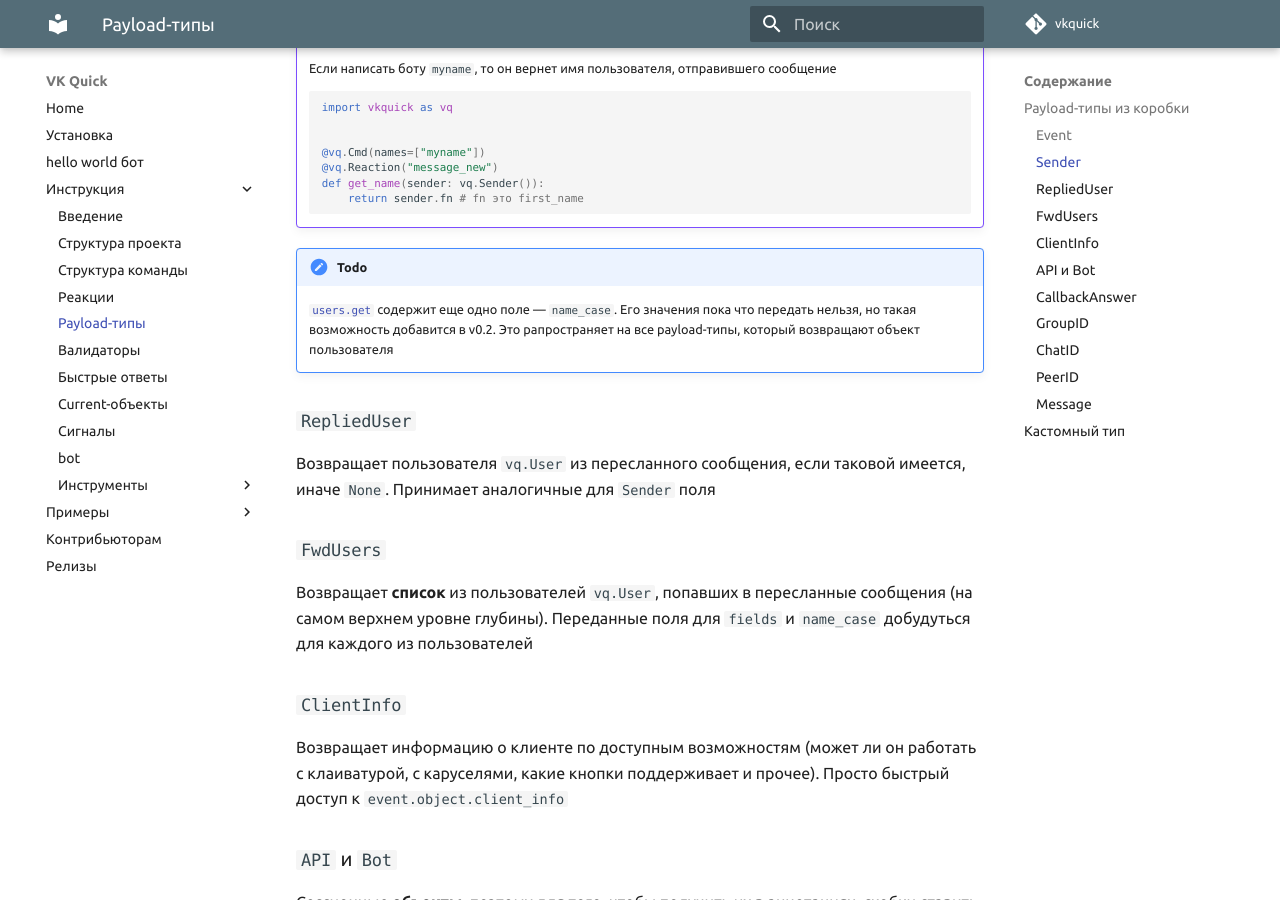
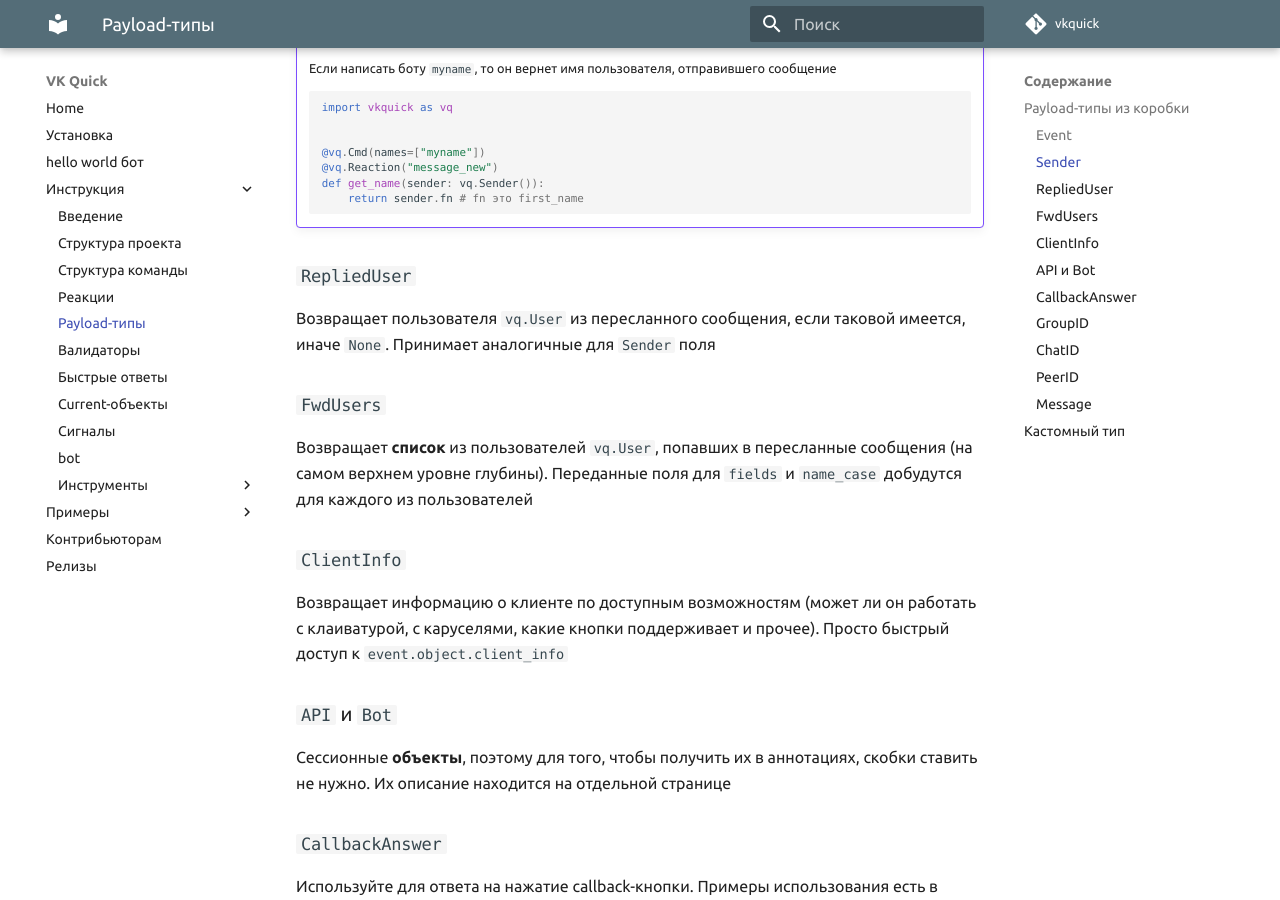
Before and after one commit to deknowny/vkquick, an MkDocs documentation site: the page built from docs/possible/payload-args.md, in a window 1280 px wide and 900 px high, scrolled down 1585 px. Built offline with MkDocs 1.6.1 and Material for MkDocs 9.7.7, drawn with Linux system fonts in a browser that asks for light colours; some web fonts are replaced; comment, search, counter and statistics services are not loaded.

Commit message:
Fix mistakes

````diff
--- a/docs/possible/payload-args.md
+++ b/docs/possible/payload-args.md
@@ -46,14 +46,11 @@ def get_time(event: vq.Event()):
         return sender.fn # fn это first_name
     ```
 
-!!! todo
-    [`users.get`](https://vk.com/dev/users.get) содержит еще одно поле — `name_case`. Его значения пока что передать нельзя, но такая возможность добавится в v0.2. Это рапространяет на все payload-типы, который возвращают объект пользователя
-
 ### `RepliedUser`
 Возвращает пользователя `vq.User` из пересланного сообщения, если таковой имеется, иначе `None`. Принимает аналогичные для `Sender` поля
 
 ### `FwdUsers`
-Возвращает __список__ из пользователей `vq.User`, попавших в пересланные сообщения (на самом верхнем уровне глубины). Переданные поля для `fields` и `name_case` добудуться для каждого из пользователей
+Возвращает __список__ из пользователей `vq.User`, попавших в пересланные сообщения (на самом верхнем уровне глубины). Переданные поля для `fields` и `name_case` добудутся для каждого из пользователей
 
 ### `ClientInfo`
 Возвращает информацию о клиенте по доступным возможностям (может ли он работать с клаиватурой, с каруселями, какие кнопки поддерживает и прочее). Просто быстрый доступ к `event.object.client_info`
````
Also changed, not shown: README.md (+1 -1 lines), docs/hello-world-bot.md (+1 -2 lines), docs/index.md (+1 -1 lines), docs/possible/command-struct.md (+1 -1 lines), docs/possible/index.md (+1 -1 lines), docs/possible/validators.md (+1 -1 lines).
